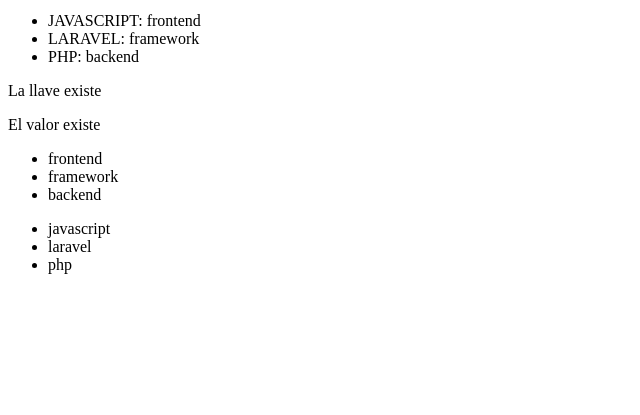
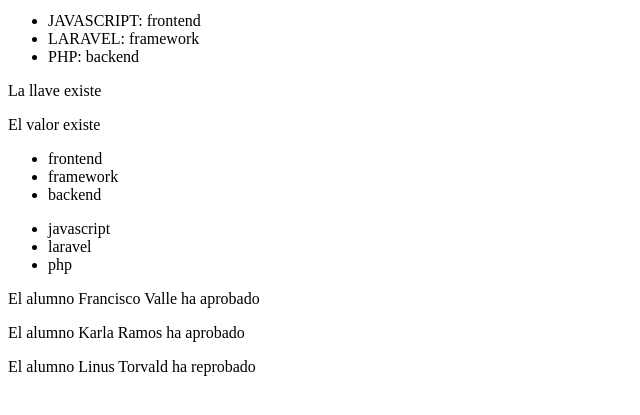
Before and after one commit to C3SC0-V4113/Manejo-Data-en-PHP, a PHP site: page / in a window 1280 px wide. Shown: the part 310-725 px from the top of the page, without its empty margins (0-640 px from the left). Run offline with PHP 8.4, Linux system fonts and the light colour scheme.

Commit message:
Haciendo ejercicio con array_walk

```diff
--- a/Ejercicio 7 Arrays/index.php
+++ b/Ejercicio 7 Arrays/index.php
@@ -86,3 +86,33 @@ foreach (array_values($courses) as $key => $curso) {
     echo "<li>$curso</li>";
 }
 echo '</ul>';
+
+/**
+ * Ejercicio con array_walk
+ */
+
+ $alumnos=[
+     [
+         'nombre'=>'Francisco Valle',
+         'nota'=>9
+     ],
+     [
+         'nombre'=>'Karla Ramos',
+         'nota'=>7
+     ],
+     [
+         'nombre'=>'Linus Torvald',
+         'nota'=>4
+     ]
+ ];
+
+ function Aprobacion($alumnos){
+     //Se usan corchetes por tener una capa de complejidad mayor
+     if ($alumnos['nota']>=6) {
+         echo "<p>El alumno {$alumnos['nombre']} ha aprobado</p>";
+     } else {
+        echo "<p>El alumno {$alumnos['nombre']} ha reprobado</p>";
+     }
+ }
+
+ array_walk($alumnos,'Aprobacion');
```
